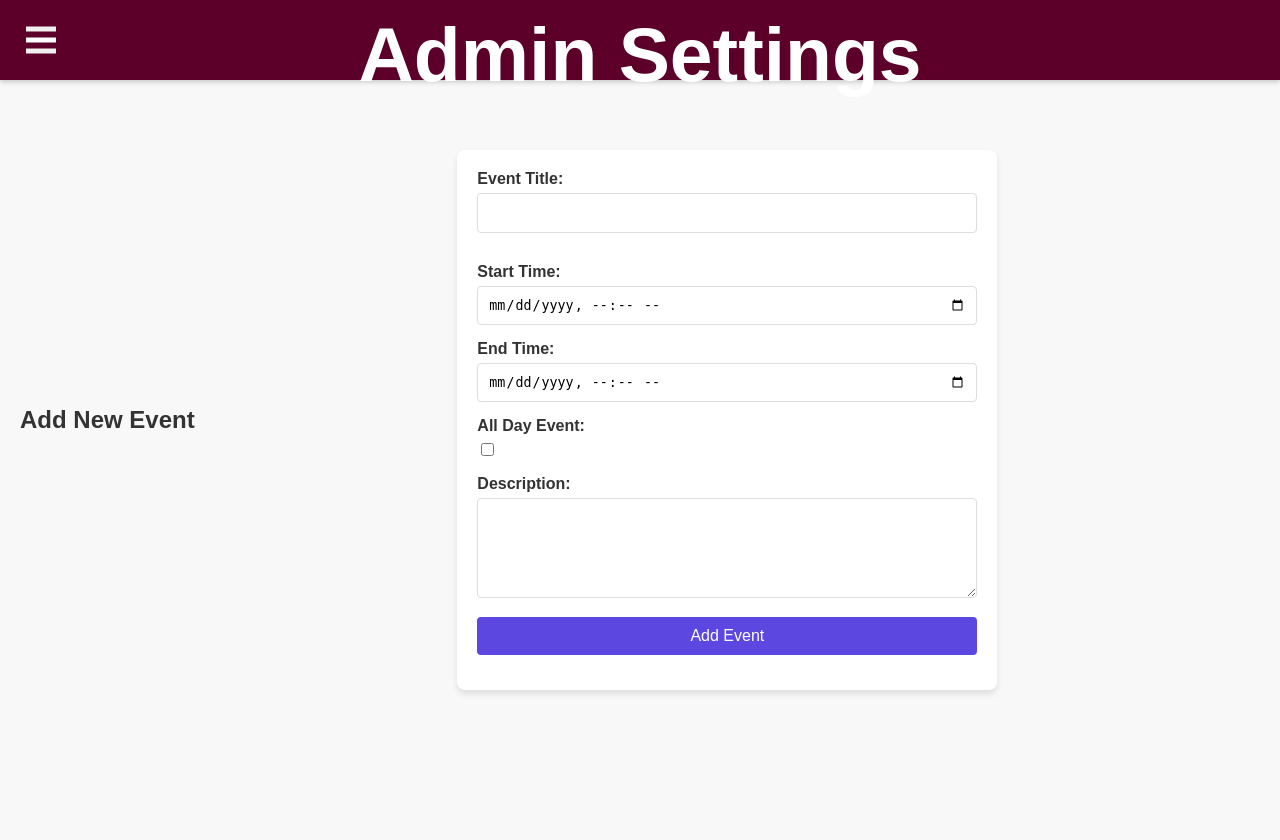
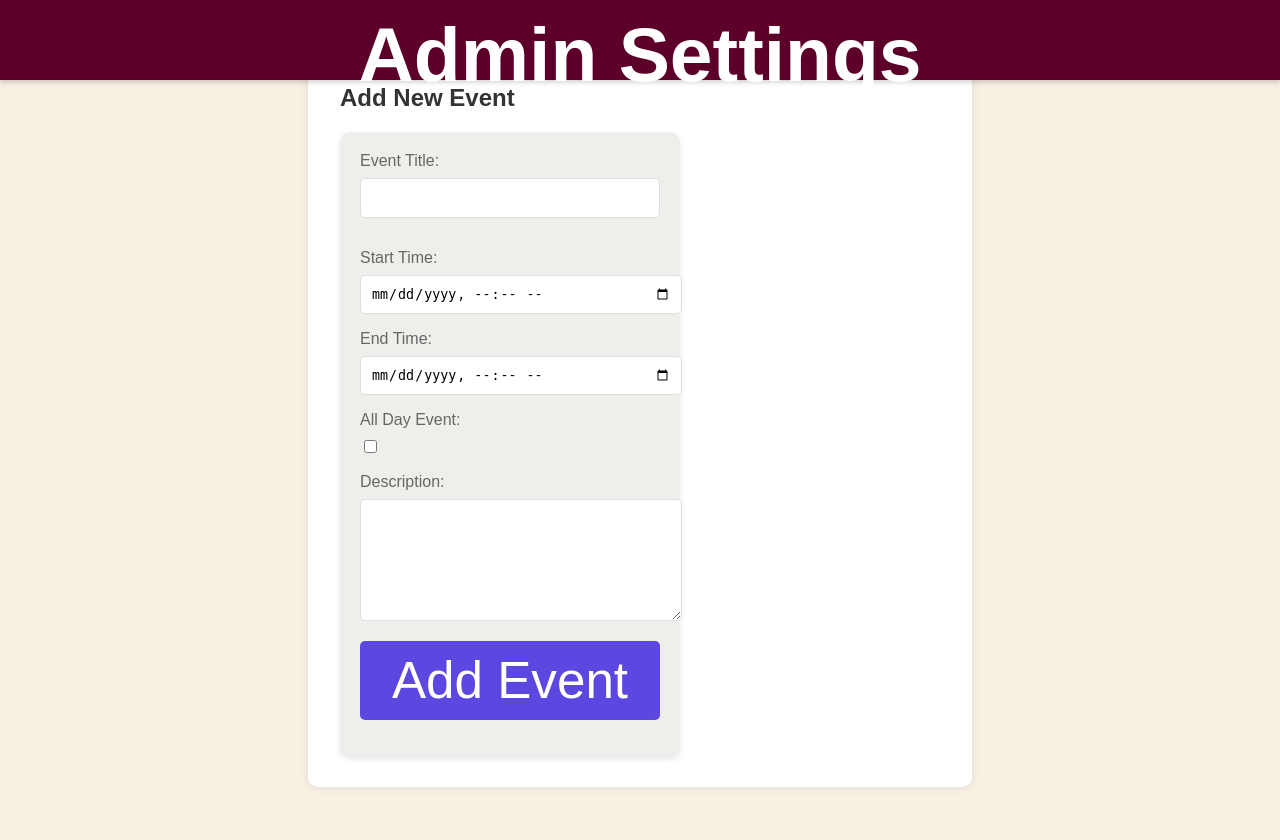
Before and after one commit to JordanBarhoumeh/ChurchApplication, a Flask app: page /admin_settings/1 in a window 1280 px wide. After the commit the page ends 787 px from the top, so only its background shows below. Run offline with Flask 3, Linux system fonts and the light colour scheme; tables that the repository leaves empty hold one stand-in row (values such as "Sample post").

Commit message:
add events

```diff
--- a/static/style.css
+++ b/static/style.css
@@ -466,70 +466,49 @@ input[type="submit"] {
 /* -------------------- ADD EVENT HANDLING -------------------- */
 
 
-/* Flex container to center the form in the middle of the screen */
-.form-container {
-  display: flex;
-  justify-content: center;
-  align-items: center;
-  min-height: 100vh; /* This ensures that the form is always in the center of the viewport */
-  padding: 20px; /* Padding around the container */
-  background-color: #f8f8f8; /* Light background color for the form area */
+.centered-form-area {
+  max-width: 600px;
+  margin: 2rem auto;
+  padding: 2rem;
+  background: #fff;
+  border-radius: 10px;
+  box-shadow: 0 0 10px rgba(0, 0, 0, 0.1);
 }
 
-/* Styles for the form */
-.event-form {
-  background: white;
-  padding: 20px;
-  border-radius: 8px;
-  box-shadow: 0 4px 6px rgba(0, 0, 0, 0.1);
-  width: 100%; /* Full width */
-  max-width: 500px; /* Maximum width of the form */
-  margin: 0 auto; /* Centering the form in the container */
+
+.form-group {
+  margin-bottom: 1rem;
 }
 
-/* Form field group styles */
-.form-group {
-  margin-bottom: 15px; /* Spacing between form groups */
+.form-group label {
+  display: block;
+  margin-bottom: .5rem;
+  color: #666;
 }
 
-/* Label styles */
-.form-group label {
-  display: block;
-  margin-bottom: 5px; /* Spacing between label and input field */
-  font-weight: bold; /* Make the label text a little bolder */
+.form-group input[type="text"],
+.form-group input[type="datetime-local"],
+.form-group input[type="submit"],
+.form-group textarea {
+  width: 100%;
+  padding: 10px;
+  border: 1px solid #ddd;
+  border-radius: 5px;
 }
 
-/* Input field styles */
-.form-group input[type="text"],
-.form-group input[type="datetime-local"],
 .form-group textarea {
-  width: 100%; /* Full width of the parent container */
-  padding: 10px; /* Padding inside the input fields */
-  border: 1px solid #ddd; /* Border color for the inputs */
-  border-radius: 4px; /* Rounded corners for the inputs */
-  box-sizing: border-box; /* Include padding and border in the element's total width and height */
+  height: 100px;
+  resize: vertical;
 }
 
-/* Styles for textarea */
-.form-group textarea {
-  height: 100px; /* Set a fixed height for the textarea */
-  resize: vertical; /* Allow vertical resizing of the textarea */
+input[type="submit"] {
+  display: block;
+  width: 100%;
+  background: #5C47E0;
+  color: #fff;
+  padding: 10px;
+  border: none;
+  border-radius: 5px;
+  margin-top: 1rem;
+  cursor: pointer;
 }
-
-/* Styles for the submit button */
-.event-form input[type="submit"] {
-  background-color: #5C47E0; /* Button background color */
-  color: white;
-  padding: 10px 20px;
-  border: none;
-  border-radius: 4px;
-  cursor: pointer;
-  font-size: 16px; /* Larger font size for the button */
-  width: 100%; /* Full width button */
-  box-sizing: border-box; /* Include padding and border in the element's total width and height */
-}
-
-/* Button hover effect */
-.event-form input[type="submit"]:hover {
-  background-color: #6B58D6; /* Slightly lighter purple color on hover */
-}
--- a/templates/admin_settings.html
+++ b/templates/admin_settings.html
@@ -2,16 +2,14 @@
 <html lang="en">
 <head>
     <meta charset="UTF-8" />
-    <meta name="viewport" content="width=device-width, initial-scale=1" />
+    <meta name="viewport" content="width=device-width, initial-scale=1.0" />
     <title>Admin Settings</title>
     <link rel="stylesheet" href="{{ url_for('static', filename='style.css') }}" />
 </head>
 <body>
     <div class="header">
         <h1>Admin Settings</h1>
-        <button class="hamburger" aria-label="Toggle navigation">
-            <div class="bar"></div>
-        </button>
+        <!-- Your navigation toggle button -->
     </div>
 
     <!-- Navigation and other elements would go here... -->
@@ -45,10 +43,11 @@
         <a href="{{ url_for('logout') }}" class="move-button">Logout</a>
       </nav>
 
-    <div class="form-container">
+    <!-- Centered form area -->
+    <div class="centered-form-area">
         <h2>Add New Event</h2>
         <form action="{{ url_for('add_event', church_id=church.id) }}" method="post" class="event-form">
-            <!-- Form groups would go here -->
+            <!-- Form fields go here -->
             <div class="form-group">
                 <label for="event_title">Event Title:</label>
                 <input type="text" id="event_title" name="event_title" required />
@@ -86,6 +85,7 @@
         </form>
     </div>
 
+    <!-- Your scripts -->
     <script src="{{ url_for('static', filename='script.js') }}"></script>
 </body>
 </html>
```
